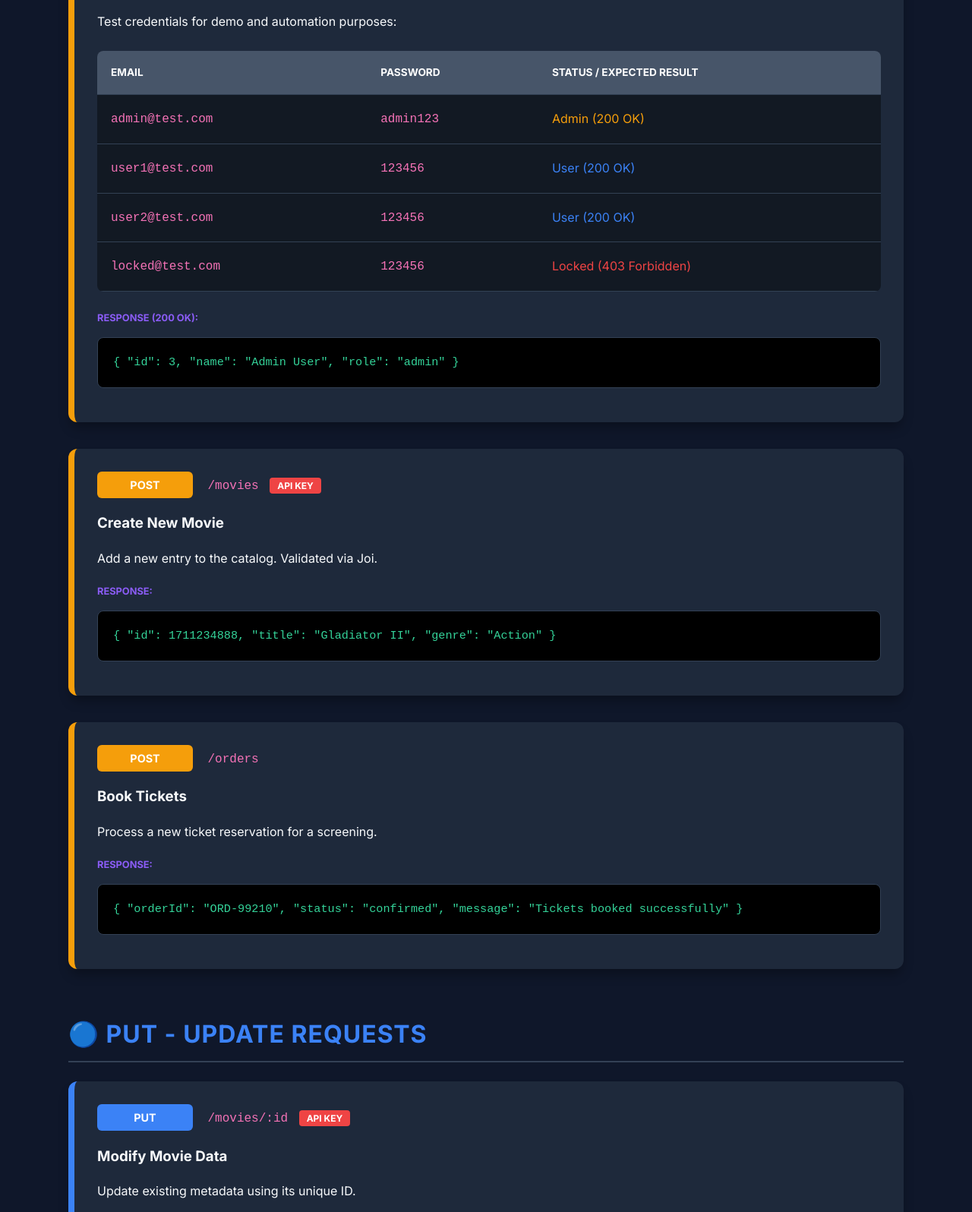
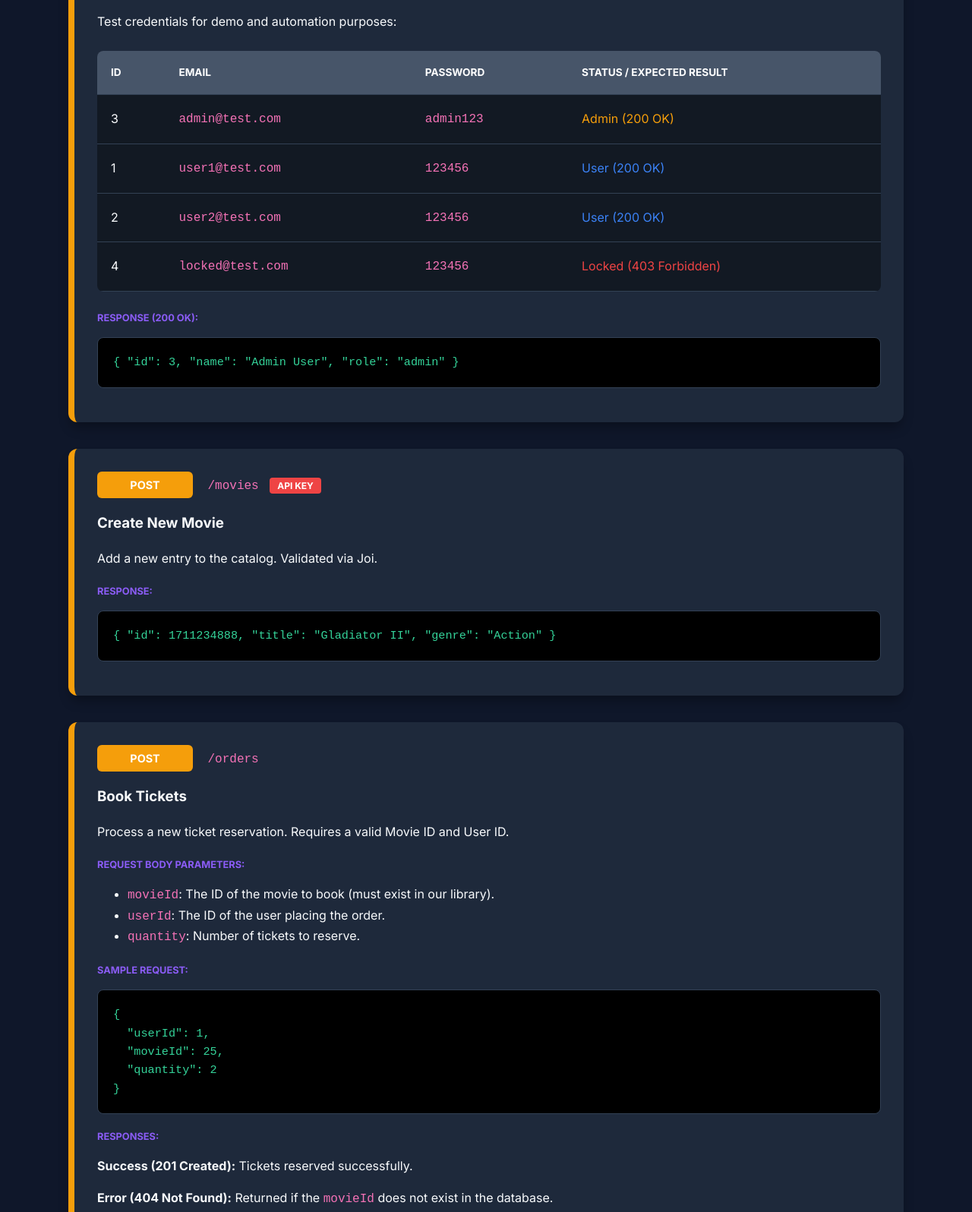
Before and after one commit to yarusd/movie-theater-backend-api, a website: page public/index.html in a window 1280 px wide. Shown: the part 2154-3750 px from the top of the page at 76% size. Drawn offline with Linux system fonts and the light colour scheme.

Commit message:
added post requirments

```diff
--- a/public/index.html
+++ b/public/index.html
@@ -89,11 +89,11 @@
         <h3>Authentication (Login)</h3>
         <p>Test credentials for demo and automation purposes:</p>
         <table>
-            <tr><th>Email</th><th>Password</th><th>Status / Expected Result</th></tr>
-            <tr><td><code>admin@test.com</code></td><td><code>admin123</code></td><td><span style="color: #f59e0b;">Admin (200 OK)</span></td></tr>
-            <tr><td><code>user1@test.com</code></td><td><code>123456</code></td><td><span style="color: #3b82f6;">User (200 OK)</span></td></tr>
-            <tr><td><code>user2@test.com</code></td><td><code>123456</code></td><td><span style="color: #3b82f6;">User (200 OK)</span></td></tr>
-            <tr><td><code>locked@test.com</code></td><td><code>123456</code></td><td><span style="color: #ef4444;">Locked (403 Forbidden)</span></td></tr>
+            <tr><th>ID</th><th>Email</th><th>Password</th><th>Status / Expected Result</th></tr>
+            <tr><td>3</td><td><code>admin@test.com</code></td><td><code>admin123</code></td><td><span style="color: #f59e0b;">Admin (200 OK)</span></td></tr>
+            <tr><td>1</td><td><code>user1@test.com</code></td><td><code>123456</code></td><td><span style="color: #3b82f6;">User (200 OK)</span></td></tr>
+            <tr><td>2</td><td><code>user2@test.com</code></td><td><code>123456</code></td><td><span style="color: #3b82f6;">User (200 OK)</span></td></tr>
+            <tr><td>4</td><td><code>locked@test.com</code></td><td><code>123456</code></td><td><span style="color: #ef4444;">Locked (403 Forbidden)</span></td></tr>
         </table>
         <h4>Response (200 OK):</h4>
         <pre>{ "id": 3, "name": "Admin User", "role": "admin" }</pre>
@@ -110,9 +110,25 @@
     <section class="endpoint post">
         <span class="method m-post">POST</span> <code>/orders</code>
         <h3>Book Tickets</h3>
-        <p>Process a new ticket reservation for a screening.</p>
-        <h4>Response:</h4>
-        <pre>{ "orderId": "ORD-99210", "status": "confirmed", "message": "Tickets booked successfully" }</pre>
+        <p>Process a new ticket reservation. Requires a valid Movie ID and User ID.</p>
+
+        <h4>Request Body Parameters:</h4>
+        <ul>
+            <li><code>movieId</code>: The ID of the movie to book (must exist in our library).</li>
+            <li><code>userId</code>: The ID of the user placing the order.</li>
+            <li><code>quantity</code>: Number of tickets to reserve.</li>
+        </ul>
+
+        <h4>Sample Request:</h4>
+        <pre>{
+  "userId": 1,
+  "movieId": 25,
+  "quantity": 2
+}</pre>
+
+        <h4>Responses:</h4>
+        <p><strong>Success (201 Created):</strong> Tickets reserved successfully.</p>
+        <p><strong>Error (404 Not Found):</strong> Returned if the <code>movieId</code> does not exist in the database.</p>
     </section>
 
     <h2 class="section-title" style="color: var(--put);">🔵 PUT - Update Requests</h2>
```
Also changed, not shown: server.js (+26 -58 lines).
